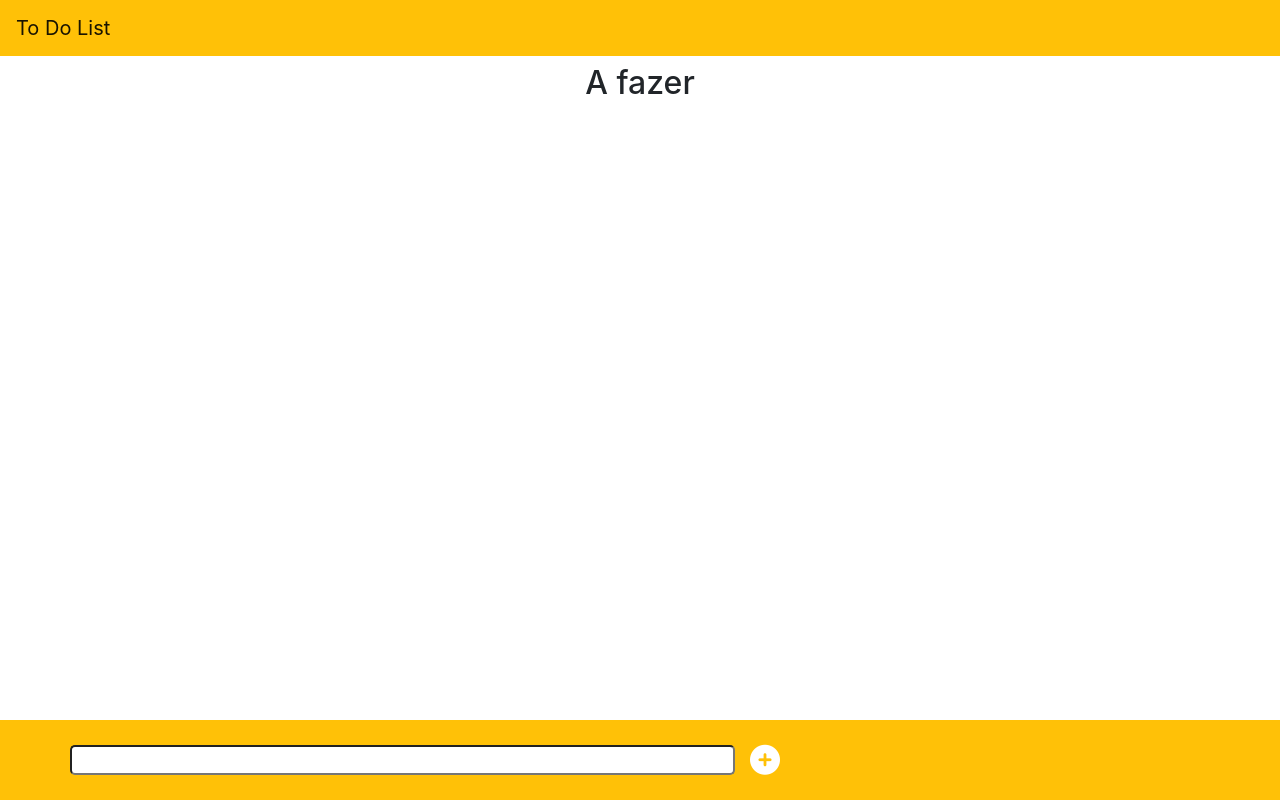
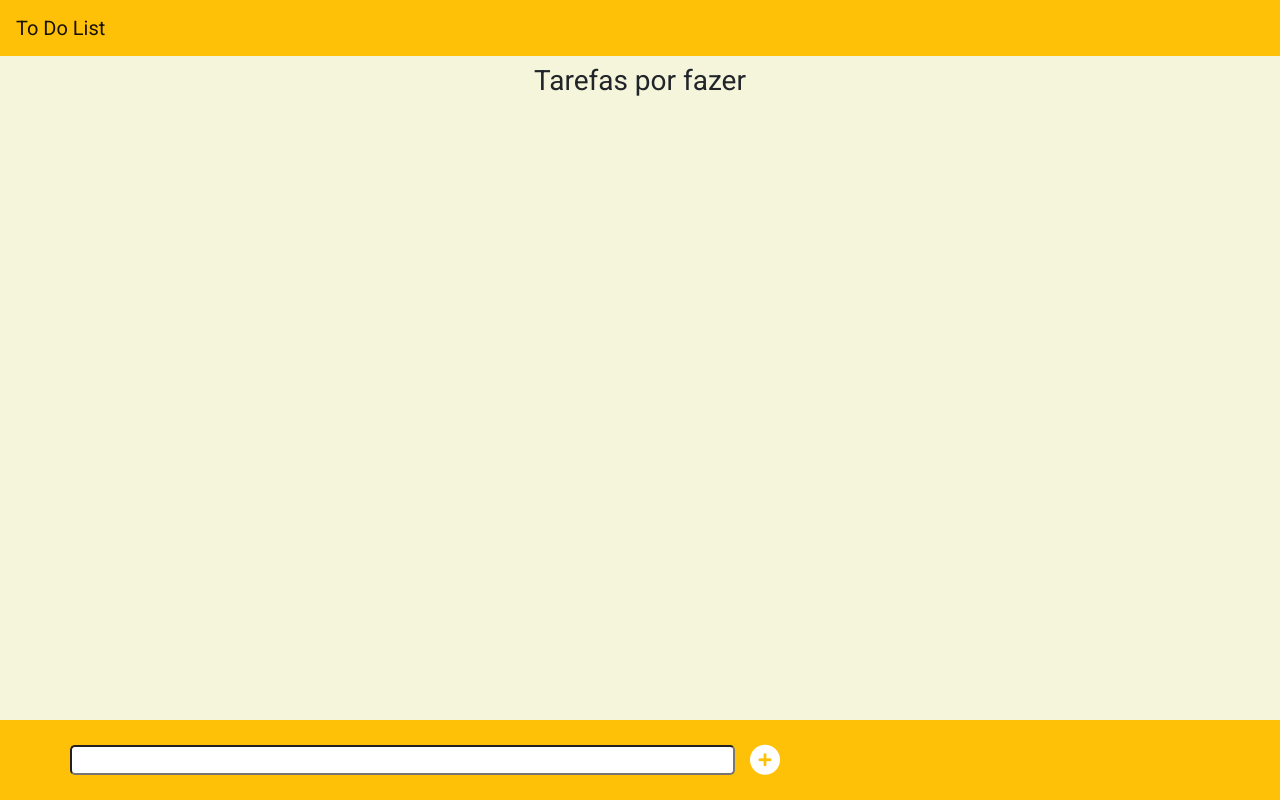
Before and after one commit to sousa-marta/to-do-list, a plain HTML site: page index.html in a window 1280 px wide. Drawn offline with nearby package versions, Linux system fonts and the light colour scheme.

Commit message:
melhorada no visual

```diff
--- a/css/style.css
+++ b/css/style.css
@@ -1,5 +1,11 @@
+body {
+  background-color: beige;
+  font-family: 'Roboto', sans-serif;
+}
+
 /* Estilizando a linha de tarefas */
 .tarefa {
+  background-color:white;
   border: 1px solid #404040;
   border-radius: 5px;
   padding: 20px;
--- a/index.html
+++ b/index.html
@@ -6,9 +6,9 @@
   <meta http-equiv="X-UA-Compatible" content="ie=edge">
   <title>To Do List</title>
   <link rel="stylesheet" href="https://stackpath.bootstrapcdn.com/bootstrap/4.4.1/css/bootstrap.min.css" integrity="sha384-Vkoo8x4CGsO3+Hhxv8T/Q5PaXtkKtu6ug5TOeNV6gBiFeWPGFN9MuhOf23Q9Ifjh" crossorigin="anonymous">
+  <link rel="stylesheet" href="https://cdnjs.cloudflare.com/ajax/libs/font-awesome/4.7.0/css/font-awesome.min.css">
+  <link href="https://fonts.googleapis.com/css?family=Roboto&display=swap" rel="stylesheet">
   <link rel="stylesheet" href="css/style.css">
-  <link rel="stylesheet" href="https://cdnjs.cloudflare.com/ajax/libs/font-awesome/4.7.0/css/font-awesome.min.css">
-  <script src='https://kit.fontawesome.com/a076d05399.js'></script>
 </head>
 
 <body>
@@ -18,10 +18,11 @@
     </nav>
   </header>
 
-  <main class="container">
+  <main class="container d-flex justify-content-center">
+    <div class="col-6">
       <div class="row">
-      <div class="col-md-12 text-center my-2">
-        <h2 class="my-0">A fazer</h2>
+        <div class="col text-center my-2">
+          <h3 class="my-0">Tarefas por fazer</h3>
         </div>
       </div>
       <div class="row" id="board">
@@ -35,6 +36,7 @@
           </div>
         </div>
         -->
+      </div>
     </div>
   </main>
 
@@ -51,6 +53,7 @@
     </div>
   </footer>
 
+  <script src='https://kit.fontawesome.com/a076d05399.js'></script>
   <script src="js/script.js"></script>
 </body>
 </html>
--- a/js/script.js
+++ b/js/script.js
@@ -59,7 +59,7 @@ function mostrarNaTela(listaTarefas){
 
 function gerarTarefa(valorDigitado,position){
   let tarefa = document.createElement('div')
-  tarefa.setAttribute('class', 'tarefa col-xs-11 col-md-8')
+  tarefa.setAttribute('class', 'tarefa col-xs-11 col-md-8 mb-2')
   tarefa.setAttribute('position',position)
 
   let titulo = document.createElement('div')
```
Lines whose indentation alone changed are shown as unchanged.
